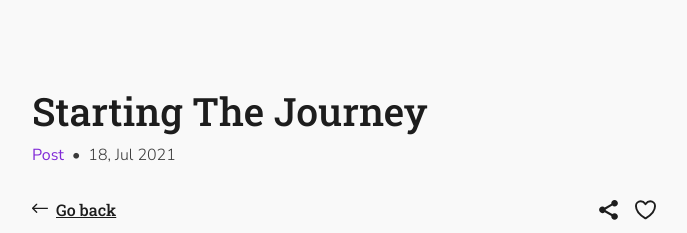
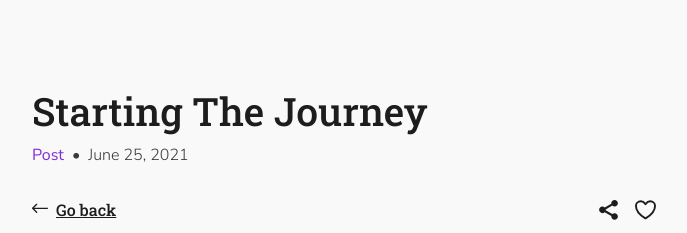
Before and after one commit to alanmoraales/the-photography-journey, a Next.js app: page /posts/starting-the-journey in a window 1280 px wide. Shown: the top 233 px of the page, without its empty margins (296-983 px from the left). Built offline with nearby package versions, Linux system fonts and the light colour scheme.

Commit message:
abstract articles data

```diff
--- /dev/null
+++ b/src/data/articles.ts
@@ -0,0 +1,28 @@
+import { IArticle, EArticleType } from 'shared/types/article'
+
+const articles: IArticle[] = [
+  {
+    title: 'Starting The Journey',
+    coverUrl:
+      'https://images.unsplash.com/photo-1606971349543-944d83348665?ixid=MnwxMjA3fDB8MHxwaG90by1wYWdlfHx8fGVufDB8fHx8&ixlib=rb-1.2.1&auto=format&fit=crop&w=667&q=80',
+    type: EArticleType.Post,
+    description:
+      'Lorem ipsum dolor sit amet, consectetur adipiscing elit. Ut commodo malesuada aliquet tortor. Ac non quis porta duis.',
+    slug: '/posts/starting-the-journey',
+    date: 'June 25, 2021',
+    photosCount: 1,
+  },
+  {
+    title: 'Finding Good Stories In The City',
+    coverUrl:
+      'https://images.unsplash.com/photo-1606971349543-944d83348665?ixid=MnwxMjA3fDB8MHxwaG90by1wYWdlfHx8fGVufDB8fHx8&ixlib=rb-1.2.1&auto=format&fit=crop&w=667&q=80',
+    type: EArticleType.Post,
+    description:
+      'Lorem ipsum dolor sit amet, consectetur adipiscing elit. Ut commodo malesuada aliquet tortor. Ac non quis porta duis.',
+    slug: '/posts/starting-the-journey-1',
+    date: 'June 25, 2021',
+    photosCount: 1,
+  },
+]
+
+export default articles
--- a/src/pages/index.tsx
+++ b/src/pages/index.tsx
@@ -7,7 +7,7 @@ import { Heading } from 'components/atoms/Typography'
 import ArticleCard from 'components/molecules/ArticleCard/ArticleCard'
 import useJustifiedLayout from 'use-justified-layout'
 import ContainerWithSizes, { ISizes } from 'components/atoms/ContainerWithSizes'
-import images from 'shared/data/galleryImages'
+import images from 'data/galleryImages'
 import Portview from 'components/atoms/Portview'
 
 const Section = styled.div`
--- a/src/pages/posts/starting-the-journey.mdx
+++ b/src/pages/posts/starting-the-journey.mdx
@@ -1,9 +1,8 @@
 import ArticleLayout from 'components/templates/ArticleLayout'
+import getArticleBySlug from 'utils/common/getArticleBySlug'
+import articles from 'data/articles'
 
-export const meta = {
-  title: 'Starting The Journey',
-  date: '18, Jul 2021',
-}
+export const article = getArticleBySlug('/posts/starting-the-journey')
 
 #### Introduction
 
@@ -73,5 +72,5 @@ you're gonna get there. So slow down a moment, enjoy the view, the sounds,
 and be happy, because the day it's just starting.
 
 export default ({ children }) => (
-  <ArticleLayout {...meta}>{children}</ArticleLayout>
+  <ArticleLayout {...article}>{children}</ArticleLayout>
 )
--- a/src/shared/types/article/EArticleType.ts
+++ b/src/shared/types/article/EArticleType.ts
@@ -3,4 +3,7 @@ enum EArticleType {
   Collection = 'Collection',
 }
 
+type TArticleType = keyof typeof EArticleType
+
 export { EArticleType }
+export type { TArticleType }
--- /dev/null
+++ b/src/shared/types/article/IArticle.ts
@@ -0,0 +1,13 @@
+import { TArticleType } from './EArticleType'
+
+interface IArticle {
+  title: string
+  slug: string
+  description: string
+  type: TArticleType
+  coverUrl: string
+  photosCount: number
+  date: string
+}
+
+export type { IArticle }
--- a/src/shared/types/article/index.ts
+++ b/src/shared/types/article/index.ts
@@ -1 +1,2 @@
 export * from './EArticleType'
+export * from './IArticle'
--- /dev/null
+++ b/src/utils/common/getArticleBySlug.ts
@@ -0,0 +1,7 @@
+// for some reason, the compiler don't recognize data/articles as a path
+import articles from '../../data/articles'
+
+const getArticleBySlug = (slug: string) =>
+  articles.find((article) => article.slug === slug)
+
+export default getArticleBySlug
```
Also changed, not shown: src/components/molecules/ArticleCard/ArticleCard.tsx (+3 -4 lines), src/data/galleryImages.ts (renamed from src/shared/data/galleryImages.ts).
